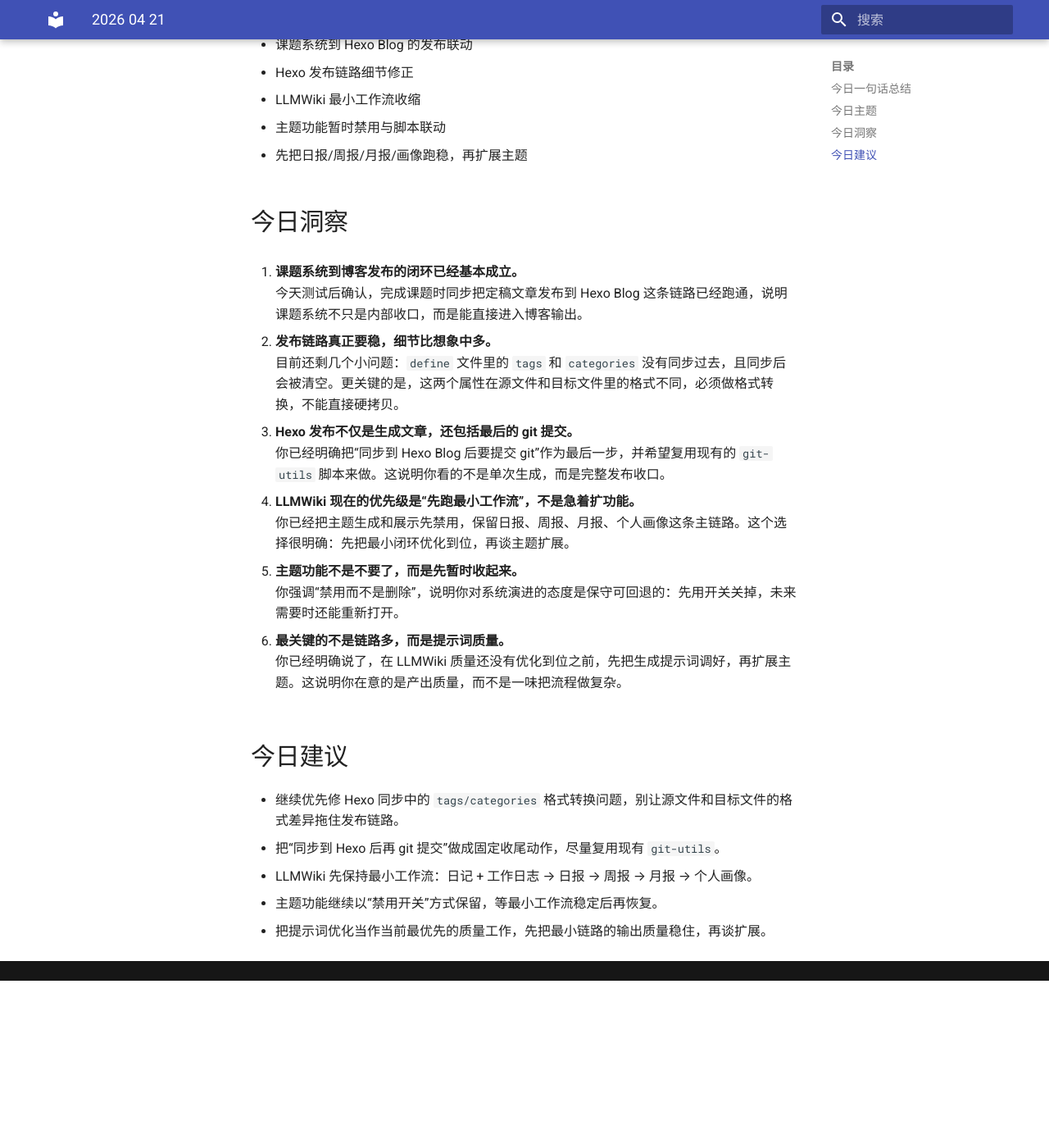
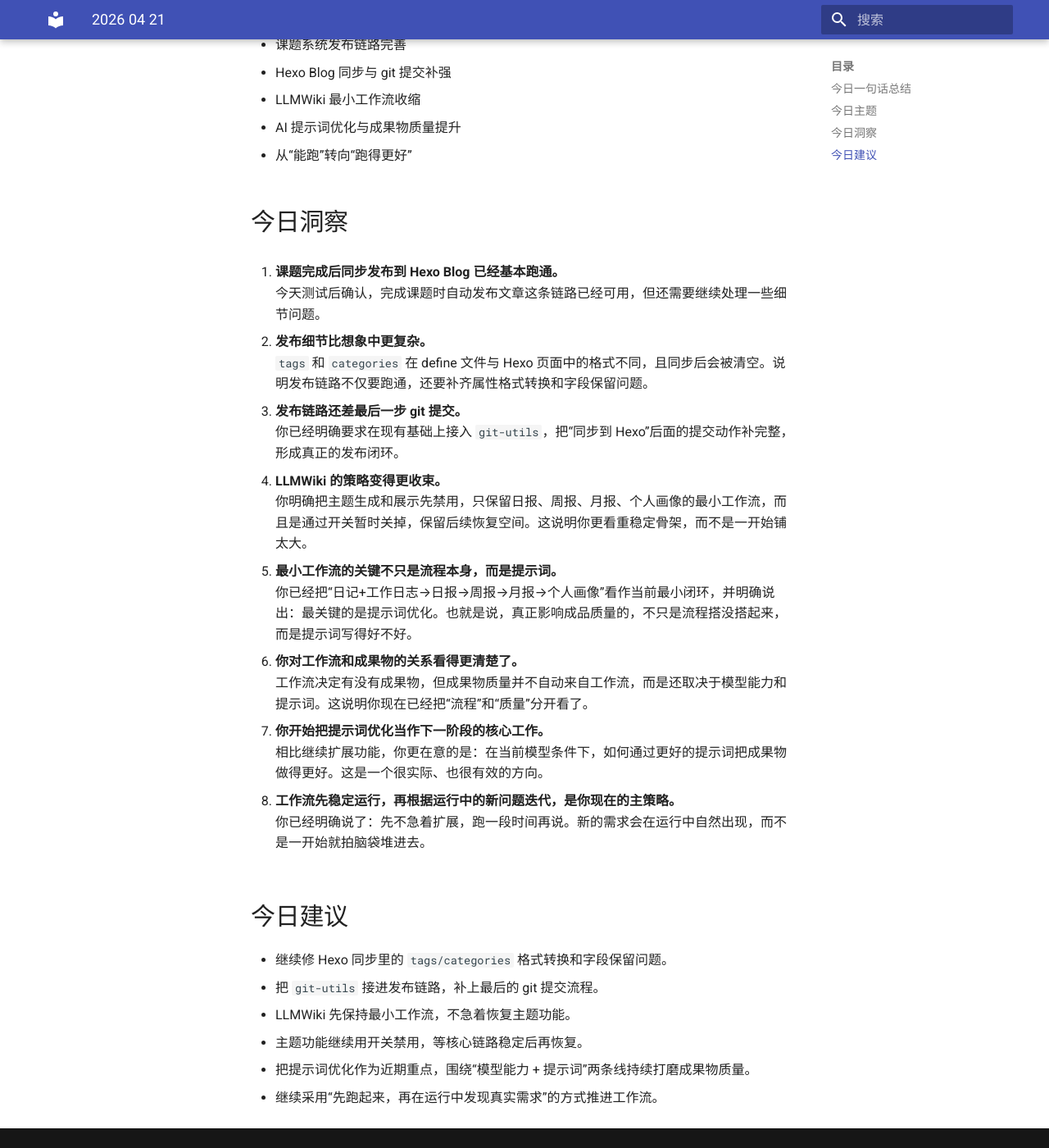
Before and after one commit to ewangplay/llmwiki, an MkDocs documentation site: the page built from docs/daily/2026-04-21.md, in a window 1280 px wide and 1400 px high, scrolled down 415 px. Shown: the whole window at 82% size. Built offline with MkDocs 1.6.1 and Material for MkDocs 9.7.7, drawn with Linux system fonts in a browser that asks for light colours; before the commit the page ends 1611 px from its top, so only the background shows below that; some of the changed text lies outside the part shown.

Commit message:
发布Wiki：2026-04-21

```diff
--- a/docs/daily/2026-04-21.md
+++ b/docs/daily/2026-04-21.md
@@ -1,35 +1,42 @@
 ## 今日一句话总结
-今天一边把“课题完成→Hexo 发布”这条链路继续跑通，一边把 LLMWiki 的最小工作流重新收紧，开始优先保住稳定骨架，再慢慢补主题和展示层。
+今天一边把课题系统到 Hexo 的发布链路继续跑通，一边把工作重心转向了“如何优化 AI 提示词”——工作流已经能跑，接下来要解决的是成果物质量。
 
 ## 今日主题
-- 课题系统到 Hexo Blog 的发布联动
-- Hexo 发布链路细节修正
+- 课题系统发布链路完善
+- Hexo Blog 同步与 git 提交补强
 - LLMWiki 最小工作流收缩
-- 主题功能暂时禁用与脚本联动
-- 先把日报/周报/月报/画像跑稳，再扩展主题
+- AI 提示词优化与成果物质量提升
+- 从“能跑”转向“跑得更好”
 
 ## 今日洞察
-1. **课题系统到博客发布的闭环已经基本成立。**
-   今天测试后确认，完成课题时同步把定稿文章发布到 Hexo Blog 这条链路已经跑通，说明课题系统不只是内部收口，而是能直接进入博客输出。
+1. **课题完成后同步发布到 Hexo Blog 已经基本跑通。**
+   今天测试后确认，完成课题时自动发布文章这条链路已经可用，但还需要继续处理一些细节问题。
 
-2. **发布链路真正要稳，细节比想象中多。**
-   目前还剩几个小问题：`define` 文件里的 `tags` 和 `categories` 没有同步过去，且同步后会被清空。更关键的是，这两个属性在源文件和目标文件里的格式不同，必须做格式转换，不能直接硬拷贝。
+2. **发布细节比想象中更复杂。**
+   `tags` 和 `categories` 在 define 文件与 Hexo 页面中的格式不同，且同步后会被清空。说明发布链路不仅要跑通，还要补齐属性格式转换和字段保留问题。
 
-3. **Hexo 发布不仅是生成文章，还包括最后的 git 提交。**
-   你已经明确把“同步到 Hexo Blog 后要提交 git”作为最后一步，并希望复用现有的 `git-utils` 脚本来做。这说明你看的不是单次生成，而是完整发布收口。
+3. **发布链路还差最后一步 git 提交。**
+   你已经明确要求在现有基础上接入 `git-utils`，把“同步到 Hexo”后面的提交动作补完整，形成真正的发布闭环。
 
-4. **LLMWiki 现在的优先级是“先跑最小工作流”，不是急着扩功能。**
-   你已经把主题生成和展示先禁用，保留日报、周报、月报、个人画像这条主链路。这个选择很明确：先把最小闭环优化到位，再谈主题扩展。
+4. **LLMWiki 的策略变得更收束。**
+   你明确把主题生成和展示先禁用，只保留日报、周报、月报、个人画像的最小工作流，而且是通过开关暂时关掉，保留后续恢复空间。这说明你更看重稳定骨架，而不是一开始铺太大。
 
-5. **主题功能不是不要了，而是先暂时收起来。**
-   你强调“禁用而不是删除”，说明你对系统演进的态度是保守可回退的：先用开关关掉，未来需要时还能重新打开。
+5. **最小工作流的关键不只是流程本身，而是提示词。**
+   你已经把“日记+工作日志→日报→周报→月报→个人画像”看作当前最小闭环，并明确说出：最关键的是提示词优化。也就是说，真正影响成品质量的，不只是流程搭没搭起来，而是提示词写得好不好。
 
-6. **最关键的不是链路多，而是提示词质量。**
-   你已经明确说了，在 LLMWiki 质量还没有优化到位之前，先把生成提示词调好，再扩展主题。这说明你在意的是产出质量，而不是一味把流程做复杂。
+6. **你对工作流和成果物的关系看得更清楚了。**
+   工作流决定有没有成果物，但成果物质量并不自动来自工作流，而是还取决于模型能力和提示词。这说明你现在已经把“流程”和“质量”分开看了。
+
+7. **你开始把提示词优化当作下一阶段的核心工作。**
+   相比继续扩展功能，你更在意的是：在当前模型条件下，如何通过更好的提示词把成果物做得更好。这是一个很实际、也很有效的方向。
+
+8. **工作流先稳定运行，再根据运行中的新问题迭代，是你现在的主策略。**
+   你已经明确说了：先不急着扩展，跑一段时间再说。新的需求会在运行中自然出现，而不是一开始就拍脑袋堆进去。
 
 ## 今日建议
-- 继续优先修 Hexo 同步中的 `tags/categories` 格式转换问题，别让源文件和目标文件的格式差异拖住发布链路。
-- 把“同步到 Hexo 后再 git 提交”做成固定收尾动作，尽量复用现有 `git-utils`。
-- LLMWiki 先保持最小工作流：日记 + 工作日志 → 日报 → 周报 → 月报 → 个人画像。
-- 主题功能继续以“禁用开关”方式保留，等最小工作流稳定后再恢复。
-- 把提示词优化当作当前最优先的质量工作，先把最小链路的输出质量稳住，再谈扩展。
+- 继续修 Hexo 同步里的 `tags/categories` 格式转换和字段保留问题。
+- 把 `git-utils` 接进发布链路，补上最后的 git 提交流程。
+- LLMWiki 先保持最小工作流，不急着恢复主题功能。
+- 主题功能继续用开关禁用，等核心链路稳定后再恢复。
+- 把提示词优化作为近期重点，围绕“模型能力 + 提示词”两条线持续打磨成果物质量。
+- 继续采用“先跑起来，再在运行中发现真实需求”的方式推进工作流。
```
